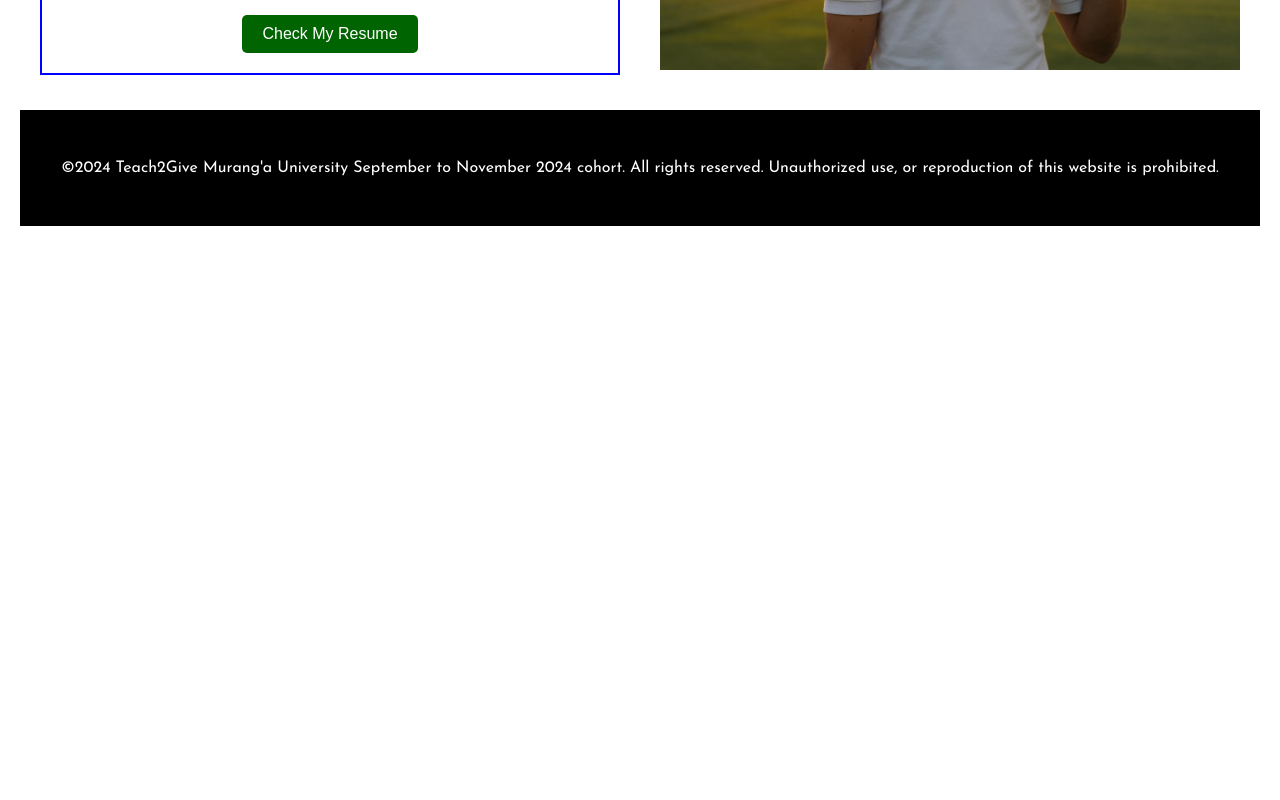
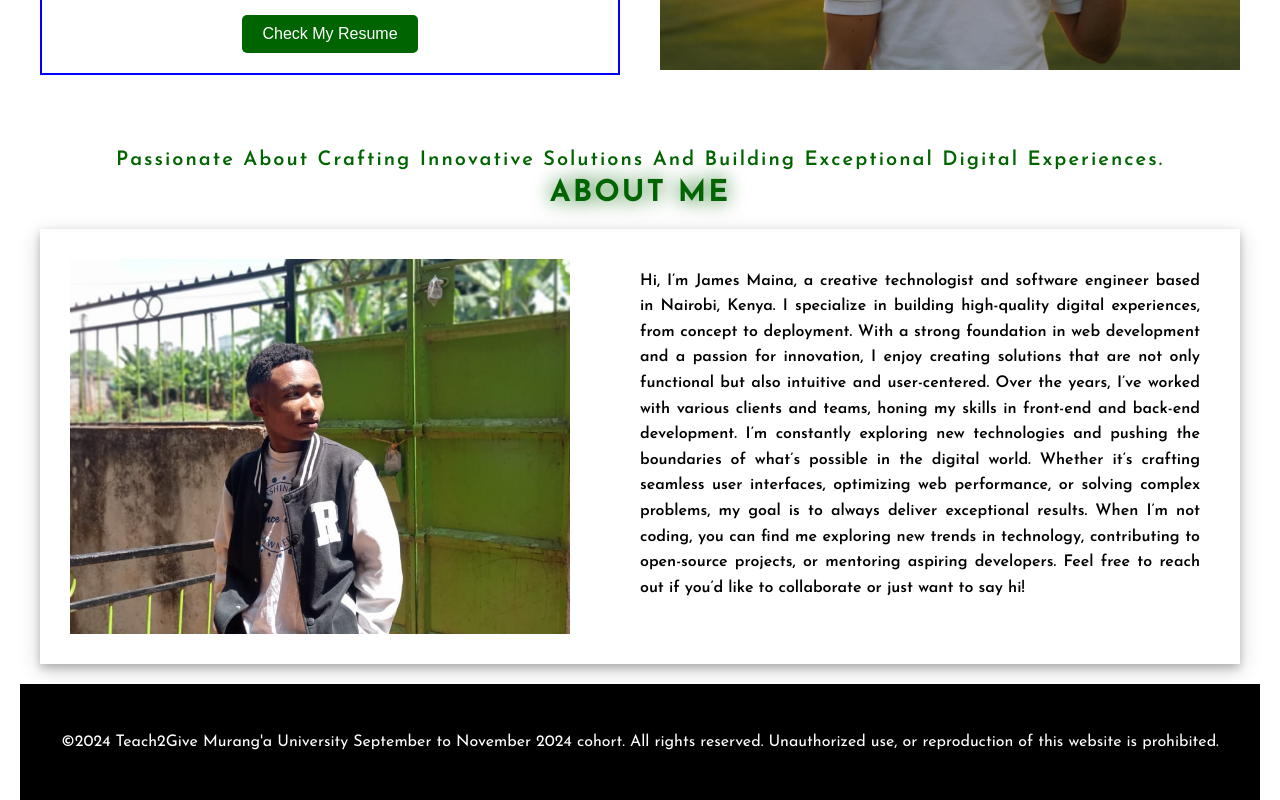
Before and after one commit to movinshedy/t2g-wall-of-fame, a React (Vite) app: page /kingjames500 in a window 1280 px wide. Shown: the part 480-1280 px from the top of the page. Before the commit the page ends 800 px from the top, so only its background shows below. Built offline with nearby package versions, Linux system fonts and the light colour scheme.

Commit message:
creating about section

```diff
--- a/src/pages/Kingjames500/Kingjames500.jsx
+++ b/src/pages/Kingjames500/Kingjames500.jsx
@@ -1,10 +1,12 @@
 import React from "react";
 import Hero from "./component/Hero/HeroSection";
+import About from "./component/About/About";
 
 function Kingjames500() {
   return (
     <React.Fragment>
       <Hero />
+      <About />
     </React.Fragment>
   )
 }
--- /dev/null
+++ b/src/pages/Kingjames500/Styled/About.styled.js
@@ -0,0 +1,52 @@
+import styled from "styled-components";
+
+export const AboutMeContainer = styled.div`
+  margin-top: 4rem;
+`;
+
+export const AboutMeCard = styled.div`
+  margin: 2rem;
+  /* border: 2px solid blue; */
+  display: flex;
+  justify-content: center;
+  text-align: center;
+  box-shadow:
+    0 4px 8px 0 rgba(0, 0, 0, 0.2),
+    0 6px 20px 0 rgba(0, 0, 0, 0.19);
+
+  @media screen and (max-width: 56.25em) {
+    flex-direction: column;
+    align-items: center;
+    margin: 2px;
+  }
+
+  img {
+    /* border: 2px solid red; */
+    width: 45%;
+    padding: 2rem;
+    margin: 1rem;
+    object-fit: cover;
+
+    @media screen and (max-width: 56.25em) {
+      width: 100%;
+    }
+  }
+  p {
+    width: 50%;
+    padding: 2rem;
+    /* border: 3px solid green; */
+    font-size: ${({ theme }) => theme.fontSizes.normal};
+    text-align: justify;
+    line-height: 1.6;
+    font-weight: 600;
+    padding: 2rem;
+    margin: 2rem;
+
+    @media screen and (max-width: 56.25em) {
+      width: 100%;
+      padding: 1.2rem;
+      line-height: 1.2;
+      font-size: ${({ theme }) => theme.fontSizes.small};
+    }
+  }
+`;
--- /dev/null
+++ b/src/pages/Kingjames500/component/About/About.jsx
@@ -0,0 +1,41 @@
+import Title from "../Title/Title";
+import kingjames from "../../../../assets/kingjames500-headshot.jpg";
+import { AboutMeCard, AboutMeContainer } from "../../Styled/About.styled";
+
+function AboutMe() {
+  return (
+    <AboutMeCard>
+      <img src={kingjames} alt="Hero about image" />
+      <p>
+        Hi, I’m James Maina, a creative technologist and software engineer based
+        in Nairobi, Kenya. I specialize in building high-quality digital
+        experiences, from concept to deployment. With a strong foundation in web
+        development and a passion for innovation, I enjoy creating solutions
+        that are not only functional but also intuitive and user-centered. Over
+        the years, I’ve worked with various clients and teams, honing my skills
+        in front-end and back-end development. I’m constantly exploring new
+        technologies and pushing the boundaries of what’s possible in the
+        digital world. Whether it’s crafting seamless user interfaces,
+        optimizing web performance, or solving complex problems, my goal is to
+        always deliver exceptional results. When I’m not coding, you can find me
+        exploring new trends in technology, contributing to open-source
+        projects, or mentoring aspiring developers. Feel free to reach out if
+        you’d like to collaborate or just want to say hi!
+      </p>
+    </AboutMeCard>
+  );
+}
+
+function About() {
+  return (
+    <AboutMeContainer>
+      <Title
+        mainTitle="about me"
+        subTitle="Passionate about crafting innovative solutions and building exceptional digital experiences."
+      />
+      <AboutMe />
+    </AboutMeContainer>
+  );
+}
+
+export default About;
```
